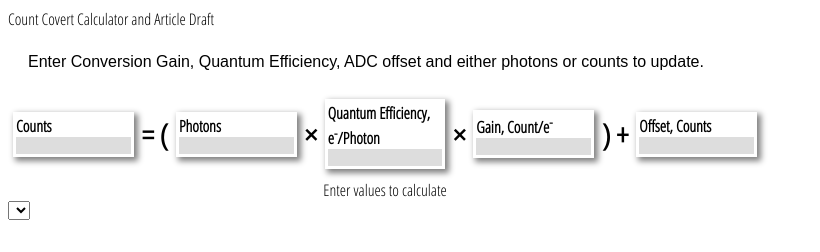
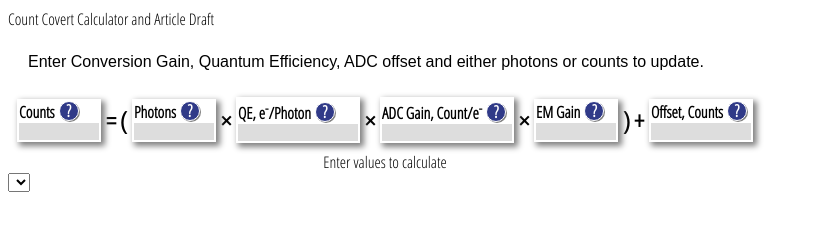
Before and after one commit to AdamJayWise/countConvert, a plain HTML site: page index.html in a window 1280 px wide. Shown: the whole page, without its empty margins (0-820 px from the left). Drawn offline with Linux system fonts and the light colour scheme.

Commit message:
added em gain

```diff
--- a/index.html
+++ b/index.html
@@ -26,23 +26,27 @@
             .term {
                 position : relative;
                 box-shadow: 3px 3px 6px 1px gray;
-                padding : 3px;
+                padding : 2px;
                 font-size : 16px;
-                font-weight : bold;
-                display : inline-block;
-                margin : 5px;
-            }
-
-            .operator {
-                font-size : 30px;
                 font-weight : bold;
                 display : inline-block;
                 margin : 3px;
             }
 
+            .operator {
+                font-size : 25px;
+                font-weight : bold;
+                display : inline-block;
+                margin : 2px;
+            }
+
             .eqInputDiv {
                 width : 100%;
 
+            }
+
+            .inputLabel {
+                display : inline;
             }
 
             .eqInput {
@@ -58,8 +62,72 @@
                 width : 754px;
                 text-align : center;
                 padding : 5px 0 0 0;
+            }
 
+            #countDiv {
+                width : 80px;
             }
+
+            #photonDiv {
+                width : 80px;
+            }
+
+            #gainDiv {
+                width : 130px;
+            }
+
+            #offsetDiv {
+                width : 100px;
+            }
+
+            #emGainDiv {
+                width : 80px;
+            }
+
+            #qeDiv {
+                width : 120px;
+            }
+
+            .tipButton {
+                display : inline-block;
+                position : relative;
+                top : -1px;
+                left : 4px;
+                background-color : rgb(48, 58, 136);
+                border-radius : 12.5px;
+                border : 1px solid white;
+                width : 18px;
+                height : 18px;
+                text-align : center;
+                line-height : 18px;
+                color : white;
+                font-size : 17px;
+                margin : -5px 0 0 0;
+                box-shadow : 1px 1px gray;
+            }
+
+            .messageDiv {
+                position : absolute;
+                width : 300px;
+                top : 100px;
+                background-color : white;
+                border : 3px solid rgb(48, 58, 136);
+                padding : 10px;
+                font-size : 19px;
+                font-weight : bold;
+            }
+
+            .screen {
+                opacity : 0.5;
+                background-color : white;
+                width : 100%;
+                height : 100%;
+                position : absolute;
+                top : 0px;
+                left : 0px;
+            }
+
+
 
         </style>
 
@@ -73,40 +141,47 @@
     </div>
 
     <div class = "mainEquation">
-        <div class = "term">
-            Counts
-            <div class = "eqInputDiv"><input type = "text" class = "eqInput" id = "countInput" param = "counts"></div>
+        <div class = "term" id = "countDiv">
+            <div class = "inputLabel">Counts</div>
+            <div class = "eqInputDiv" ><input type = "text" class = "eqInput" id = "countInput" param = "counts"></div>
         </div>
 
         <div class = "operator">=</div>
 
         <div class = "operator">(</div>
 
-        <div class = "term">
-            Photons
-            <div class = "eqInputDiv"><input type = "text" class = "eqInput" id = "photonInput" param = "photons"></div>
+        <div class = "term" id = "photonDiv">
+            <div class = "inputLabel">Photons</div>
+            <div class = "eqInputDiv" ><input type = "text" class = "eqInput" id = "photonInput" param = "photons"></div>
         </div>
 
         <div class = "operator">&times;</div>
 
-        <div class = "term">
-            Quantum Efficiency, e<sup>-</sup>/Photon
+        <div class = "term" id = "qeDiv">
+            <div class = "inputLabel">QE, e<sup>-</sup>/Photon</div>
             <div class = "eqInputDiv"><input type = "text" class = "eqInput" id = "qeInput" param = "qe"></div>
         </div>
 
         <div class = "operator">&times;</div>
 
-        <div class = "term">
-            Gain, Count/e<sup>-</sup>
+        <div class = "term" id = "gainDiv">
+            <div class = "inputLabel">ADC Gain, Count/e<sup>-</sup></div>
             <div class = "eqInputDiv"><input type = "text" class = "eqInput" id = "gainInput" param = "gain"></div>
+        </div>
+
+        <div class = "operator">&times;</div>
+
+        <div class = "term" id = "emGainDiv">
+            <div class = "inputLabel">EM Gain</div>
+            <div class = "eqInputDiv"><input type = "text" class = "eqInput" id = "emGainInput" param = "emGain"></div>
         </div>
 
         <div class = "operator">)</div>
 
         <div class = "operator">+</div>
 
-            <div class = "term">
-                Offset, Counts
+            <div class = "term" id = "offsetDiv">
+                <div class = "inputLabel">Offset, Counts</div>
                 <div class = "eqInputDiv"><input type = "text" class = "eqInput" id = "offsetInput" param = "offset"></div>
             </div>
 
--- a/js/countConvert.js
+++ b/js/countConvert.js
@@ -23,14 +23,57 @@ var validRange = {
     'gain' : { 'min': 0, 'max' : 10**9},
     'qe' : { 'min': 0, 'max' : 1},
     'offset' : { 'min': 0, 'max' : 10**9},
+    'emGain' : { 'min': 1, 'max' : 1000},
 
 }
+
+
+// a function to append an inline div that pops up a new closeable div with a tooltip inside
+function addToolTip(targetSelection, message){
+    var tipButton = targetSelection.append('div');
+    tipButton.classed('tipButton', true);
+    tipButton.text('?');
+
+    tipButton.on('click', function(){
+
+        var screenDiv = d3.select('body').append('div')
+        screenDiv.classed('screen', true);
+        screenDiv.on('click', function(){
+            screenDiv.remove();
+            messageDiv.remove();
+        })
+
+        var messageDiv = d3.select('body').append('div').classed('messageDiv', true);
+        messageDiv.style('left', Math.max(10, d3.event.x - messageDiv.style('width').split('px')[0] )+ 'px');
+        messageDiv.style('top', d3.event.y + 'px')
+        messageDiv.text(message);
+        messageDiv.on('click', function(){
+            screenDiv.remove();
+            messageDiv.remove();
+        })
+
+    })
+
+    return tipButton;
+
+}
+
+var tipDict = {
+    'gain':"Analog to Digital Converter (ADC) gain is the exchange rate between electrons in a pixel and the digital number representation of that pixel.  Here it's shown in counts per electron, or how many electrons must be in a pixel to register a single 'count' in the raw data set.",
+    'offset' : "An offset is applied to the signal during digitization to simplify digital bookkeeping.  It isn't created by light and needs to be removed to get an accurate count of photons, but luckily it will the same for each pixel in a single image.  Generally this offset is a few hundred counts, but varies camera-to-camera and on the specific acquisition mode used.",
+    'qe' : "Quantum Efficiency (QE) is the ratio of photons incident on a pixel to electrons collected from that pixel, before any EM gain is applied.  Here it is specified from 0 to 1, although percentages are common as well.  QE depends strongly on wavelength and sensor type.",
+}
+
+d3.selectAll('.eqInput').each(function(p,j){
+    var thisParam = this.id.split('Input')[0];
+    addToolTip(d3.select(this.parentNode.parentNode).select('.inputLabel'), tipDict[thisParam])
+})
 
 
 function updateVals(param){
 
     if (param == 'photons'){
-        var newCounts = (app['photons'] * app['qe']) * app['gain'] + app['offset'];
+        var newCounts = (app['photons'] * app['qe'] * app['emGain']) * app['gain'] + app['offset'];
         console.log(newPhotons, ' counts would be measured')
 
         if (!isNaN(newCounts)){
@@ -41,13 +84,14 @@ function updateVals(param){
             }
 
             d3.select('#countInput').property('value', r(newCounts,2))
+            d3.select('#messages').text('Enter Values to Update').style('color', 'black')
             app['counts'] = newCounts;
         }
         return
     }
 
     //d3.select('#')
-    var newPhotons = (app['counts'] - app['offset']) / app['gain'] / app['qe'];
+    var newPhotons = (app['counts'] - app['offset']) / app['gain'] / app['qe'] / app['emGain'];
     console.log(newPhotons, ' photons were detected')
 
     if (!isNaN(newPhotons)){
```
Also changed, not shown: js/cameraInfo.js (added, +11 -0 lines), js/cameraInfo.txt (added).
